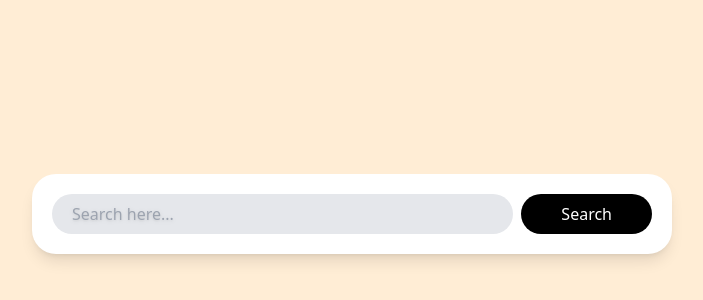
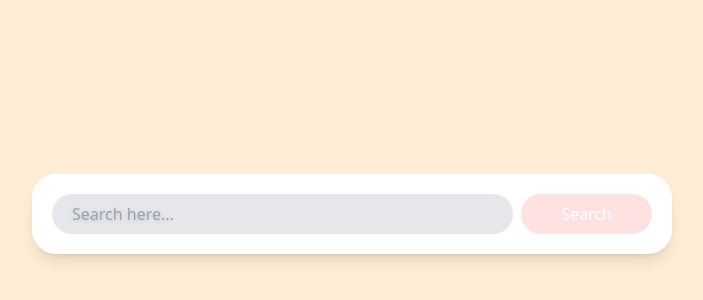
Before and after one commit to cornchiplick/carrot-market-reloaded, a Next.js app: page / in a window 1280 px wide. Shown: the part 186-486 px from the top of the page, without its empty margins (288-991 px from the left). Built offline with nearby package versions, Linux system fonts and the light colour scheme.

Commit message:
Fix: 형제선택자 클래스 peer - peer 와 형제인 요소에 적용 - peer가 ~한다면 의 식으로 사용

```diff
--- a/app/page.tsx
+++ b/app/page.tsx
@@ -11,7 +11,7 @@ export default function Home() {
             bg-gray-200 pl-5 outline-none ring
             ring-transparent focus:ring-green-500
             focus:ring-offset-2 transition-shadow
-            placeholder:drop-shadow invalid:focus:ring-red-100
+            placeholder:drop-shadow invalid:focus:ring-red-500 peer
             "
           type="email"
           required
@@ -21,7 +21,7 @@ export default function Home() {
           className="text-white py-2
           rounded-full active:scale-90
           transition-transform font-medium
-          outline-none md:px-10 bg-black
+          outline-none md:px-10 bg-black peer-invalid:bg-red-100
           "
         >
           Search
```
